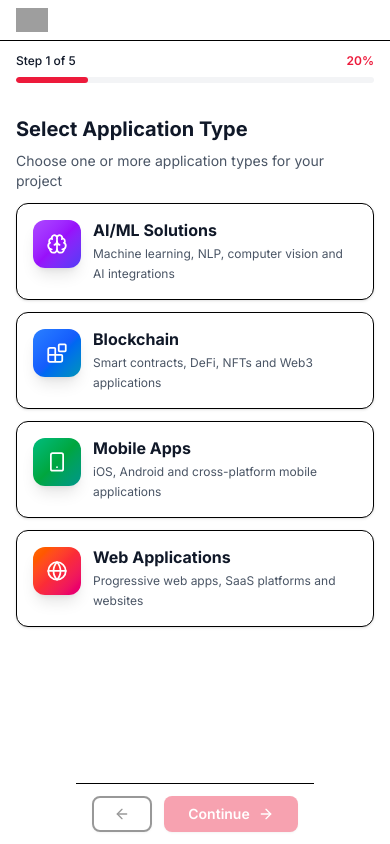
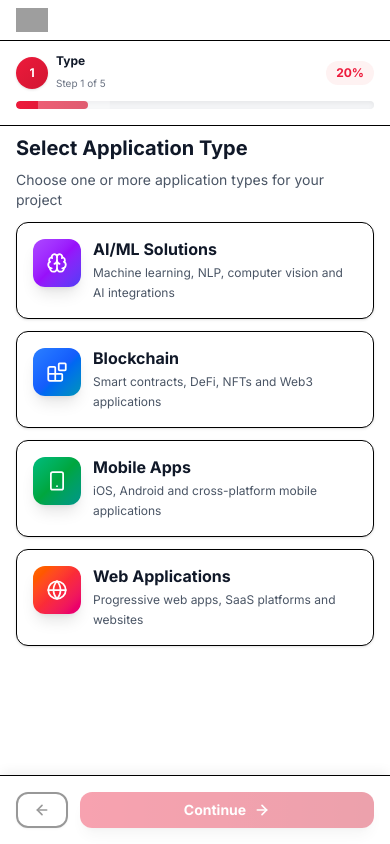
Before and after one commit to tahairfan13/ccr-02, a Next.js app: page / in a window 390 px wide. Built offline with nearby package versions, Linux system fonts and the light colour scheme; grey boxes are pictures that could not be loaded.

Commit message:
improve further ui

```diff
--- a/src/app/globals.css
+++ b/src/app/globals.css
@@ -98,3 +98,55 @@ body {
 .animate-slideIn {
   animation: slideIn 0.5s ease-out;
 }
+
+/* Mobile optimizations */
+@media (max-width: 768px) {
+  /* Hide scrollbar but keep functionality */
+  .overflow-y-auto::-webkit-scrollbar {
+    display: none;
+  }
+
+  /* Smooth scrolling for mobile */
+  html {
+    scroll-behavior: smooth;
+  }
+
+  /* Prevent pull-to-refresh on mobile when scrolling */
+  body {
+    overscroll-behavior-y: contain;
+  }
+}
+
+/* Desktop scrollbar styling */
+@media (min-width: 769px) {
+  .overflow-y-auto::-webkit-scrollbar {
+    width: 8px;
+  }
+
+  .overflow-y-auto::-webkit-scrollbar-track {
+    background: transparent;
+  }
+
+  .overflow-y-auto::-webkit-scrollbar-thumb {
+    background: #e5e7eb;
+    border-radius: 4px;
+  }
+
+  .overflow-y-auto::-webkit-scrollbar-thumb:hover {
+    background: #d1d5db;
+  }
+}
+
+/* Pulse animation for interactive elements */
+@keyframes pulse-scale {
+  0%, 100% {
+    transform: scale(1);
+  }
+  50% {
+    transform: scale(1.05);
+  }
+}
+
+.animate-pulse-scale {
+  animation: pulse-scale 2s ease-in-out infinite;
+}
--- a/src/app/page.tsx
+++ b/src/app/page.tsx
@@ -171,13 +171,25 @@ export default function Home() {
   };
 
   return (
-    <div className="h-screen md:min-h-screen bg-background flex flex-col overflow-hidden md:overflow-auto">
+    <div className="h-screen md:min-h-screen bg-background flex flex-col md:block">
       <Header />
 
-      <main className="flex-1 flex flex-col overflow-hidden md:overflow-visible md:pb-20">
+      <main className="flex-1 flex flex-col min-h-0 md:block md:pb-20">
         <ProgressIndicator currentStep={currentStep} />
 
-        <div className="flex-1 overflow-y-auto md:overflow-visible md:mt-8 md:mb-12">
+        <div className="flex-1 overflow-y-auto md:overflow-visible pb-4 md:pb-0 md:mt-8 md:mb-12 relative"
+             style={{
+               WebkitOverflowScrolling: 'touch',
+               scrollbarWidth: 'none',
+               msOverflowStyle: 'none'
+             }}>
+          <motion.div
+            key={currentStep}
+            initial={{ opacity: 0, x: window.innerWidth < 768 ? 20 : 0, y: window.innerWidth >= 768 ? 10 : 0 }}
+            animate={{ opacity: 1, x: 0, y: 0 }}
+            exit={{ opacity: 0, x: window.innerWidth < 768 ? -20 : 0 }}
+            transition={{ duration: 0.3, ease: "easeOut" }}
+          >
             {currentStep === 1 && (
               <Step1ApplicationType
                 selectedTypes={formData.applicationTypes}
@@ -218,21 +230,27 @@ export default function Home() {
                 isLoading={isGeneratingFeatures}
               />
             )}
+          </motion.div>
         </div>
 
-        {/* Navigation Buttons */}
+        {/* Navigation Buttons - Fixed at bottom on mobile */}
         <motion.div
           initial={{ opacity: 0, y: 10 }}
           animate={{ opacity: 1, y: 0 }}
-          className="max-w-4xl mx-auto px-4 flex items-center justify-between gap-3 md:gap-4 py-3 md:py-0 md:mb-8 bg-white md:bg-transparent sticky md:static bottom-0 border-t md:border-t-0 border-gray-100 z-10"
+          className="flex-shrink-0 w-full md:w-auto"
         >
+          <div className="max-w-4xl mx-auto px-4 flex items-center justify-between gap-3 md:gap-4 py-4 md:py-0 md:mb-8 bg-white md:bg-transparent border-t md:border-t-0 border-gray-200 md:border-0 shadow-[0_-4px_12px_-2px_rgba(0,0,0,0.08)] md:shadow-none"
+               style={{
+                 paddingBottom: 'max(1rem, env(safe-area-inset-bottom))',
+                 paddingTop: 'max(1rem, env(safe-area-inset-top))'
+               }}>
           <Button
             variant="outline"
             onClick={prevStep}
             disabled={currentStep === 1 || isGeneratingFeatures || isSubmitting}
-            className="flex items-center gap-2 px-5 py-2.5 md:px-6 md:py-3 text-sm md:text-base font-semibold border-2 border-gray-300 hover:border-gray-400 hover:bg-gray-50 transition-all rounded-lg disabled:opacity-40 disabled:cursor-not-allowed"
+            className="flex items-center gap-1.5 md:gap-2 px-4 py-3 md:px-6 md:py-3 text-sm md:text-base font-semibold border-2 border-gray-300 hover:border-gray-400 hover:bg-gray-50 transition-all rounded-xl md:rounded-lg disabled:opacity-40 disabled:cursor-not-allowed shadow-sm active:scale-95 md:active:scale-100"
           >
-            <ArrowLeft className="w-4 h-4 md:w-5 md:h-5" strokeWidth={2} />
+            <ArrowLeft className="w-4 h-4 md:w-5 md:h-5" strokeWidth={2.5} />
             <span className="hidden sm:inline">Back</span>
           </Button>
 
@@ -240,7 +258,7 @@ export default function Home() {
             <Button
               onClick={handleNext}
               disabled={!canProceed() || isGeneratingFeatures}
-              className="flex items-center gap-2 px-6 py-2.5 md:px-8 md:py-3 text-sm md:text-base font-semibold bg-[#ed1a3b] hover:bg-[#d11632] text-white transition-all rounded-lg shadow-sm disabled:opacity-40 disabled:cursor-not-allowed disabled:hover:bg-[#ed1a3b]"
+              className="flex-1 sm:flex-initial flex items-center justify-center gap-2 px-6 py-3 md:px-8 md:py-3 text-sm md:text-base font-bold bg-gradient-to-r from-[#ed1a3b] to-[#d11632] md:bg-[#ed1a3b] hover:from-[#d11632] hover:to-[#b01228] md:hover:bg-[#d11632] text-white transition-all rounded-xl md:rounded-lg shadow-lg md:shadow-sm hover:shadow-xl disabled:opacity-40 disabled:cursor-not-allowed disabled:hover:from-[#ed1a3b] disabled:hover:to-[#d11632] disabled:hover:bg-[#ed1a3b] active:scale-95 md:active:scale-100"
             >
               {isGeneratingFeatures ? (
                 <>
@@ -250,8 +268,8 @@ export default function Home() {
                 </>
               ) : (
                 <>
-                  <span>Continue</span>
-                  <ArrowRight className="w-4 h-4 md:w-5 md:h-5" strokeWidth={2} />
+                  <span className="font-bold">Continue</span>
+                  <ArrowRight className="w-5 h-5 md:w-5 md:h-5" strokeWidth={2.5} />
                 </>
               )}
             </Button>
@@ -259,23 +277,23 @@ export default function Home() {
             <Button
               onClick={handleSubmit}
               disabled={!canProceed() || isSubmitting}
-              className="flex items-center gap-2 px-6 py-2.5 md:px-8 md:py-3 text-sm md:text-base font-semibold bg-[#ed1a3b] hover:bg-[#d11632] text-white transition-all rounded-lg shadow-sm disabled:opacity-40 disabled:cursor-not-allowed disabled:hover:bg-[#ed1a3b]"
+              className="flex-1 sm:flex-initial flex items-center justify-center gap-2 px-6 py-3 md:px-8 md:py-3 text-sm md:text-base font-bold bg-gradient-to-r from-green-600 to-green-700 md:bg-[#ed1a3b] hover:from-green-700 hover:to-green-800 md:hover:bg-[#d11632] text-white transition-all rounded-xl md:rounded-lg shadow-lg md:shadow-sm hover:shadow-xl disabled:opacity-40 disabled:cursor-not-allowed disabled:hover:from-green-600 disabled:hover:to-green-700 disabled:hover:bg-[#ed1a3b] active:scale-95 md:active:scale-100"
             >
               {isSubmitting ? (
                 <>
-                  <Loader2 className="w-4 h-4 md:w-5 md:h-5 animate-spin" strokeWidth={2} />
+                  <Loader2 className="w-5 h-5 md:w-5 md:h-5 animate-spin" strokeWidth={2} />
                   <span className="hidden sm:inline">Submitting...</span>
                   <span className="sm:hidden">Sending...</span>
                 </>
               ) : (
                 <>
-                  <span className="hidden sm:inline">Get Estimate</span>
-                  <span className="sm:inline hidden sm:hidden">Submit</span>
-                  <Send className="w-4 h-4 md:w-5 md:h-5" strokeWidth={2} />
+                  <span className="font-bold">Get Estimate</span>
+                  <Send className="w-5 h-5 md:w-5 md:h-5" strokeWidth={2.5} />
                 </>
               )}
             </Button>
           )}
+          </div>
         </motion.div>
       </main>
 
--- a/src/components/ProgressIndicator.tsx
+++ b/src/components/ProgressIndicator.tsx
@@ -26,24 +26,46 @@ export default function ProgressIndicator({
   const progress = (currentStep / steps.length) * 100;
 
   return (
-    <div className="w-full max-w-4xl mx-auto px-4 py-3 md:py-8 flex-shrink-0">
+    <div className="w-full max-w-4xl mx-auto px-4 py-3 md:py-8 flex-shrink-0 bg-white md:bg-transparent border-b md:border-b-0 border-gray-100">
       {/* Mobile Progress Bar */}
-      <div className="md:hidden mb-3">
+      <div className="md:hidden mb-1">
         <div className="flex items-center justify-between mb-2">
-          <span className="text-xs font-medium text-gray-900">
-            Step {currentStep} of {steps.length}
-          </span>
-          <span className="text-xs font-semibold text-[#ed1a3b]">
+          <div className="flex items-center gap-2">
+            <div className="w-8 h-8 rounded-full bg-gradient-to-br from-[#ed1a3b] to-[#d11632] flex items-center justify-center shadow-sm">
+              <span className="text-xs font-bold text-white">{currentStep}</span>
+            </div>
+            <div>
+              <span className="text-xs font-bold text-gray-900 block">
+                {steps[currentStep - 1].title}
+              </span>
+              <span className="text-[10px] text-gray-500">
+                Step {currentStep} of {steps.length}
+              </span>
+            </div>
+          </div>
+          <span className="text-xs font-bold text-[#ed1a3b] bg-red-50 px-2.5 py-1 rounded-full">
             {Math.round(progress)}%
           </span>
         </div>
-        <div className="w-full h-1.5 bg-gray-100 rounded-full overflow-hidden">
+        <div className="w-full h-2 bg-gray-100 rounded-full overflow-hidden shadow-inner">
           <motion.div
-            className="h-full bg-[#ed1a3b] rounded-full"
+            className="h-full bg-gradient-to-r from-[#ed1a3b] to-[#d11632] rounded-full relative"
             initial={{ width: 0 }}
             animate={{ width: `${progress}%` }}
             transition={{ duration: 0.4, ease: "easeOut" }}
-          />
+          >
+            <motion.div
+              className="absolute inset-0 bg-white/30"
+              animate={{
+                x: ['-100%', '100%']
+              }}
+              transition={{
+                duration: 1.5,
+                repeat: Infinity,
+                ease: "linear"
+              }}
+            />
+          </motion.div>
         </div>
       </div>
 
```
Lines whose indentation alone changed are shown as unchanged.
